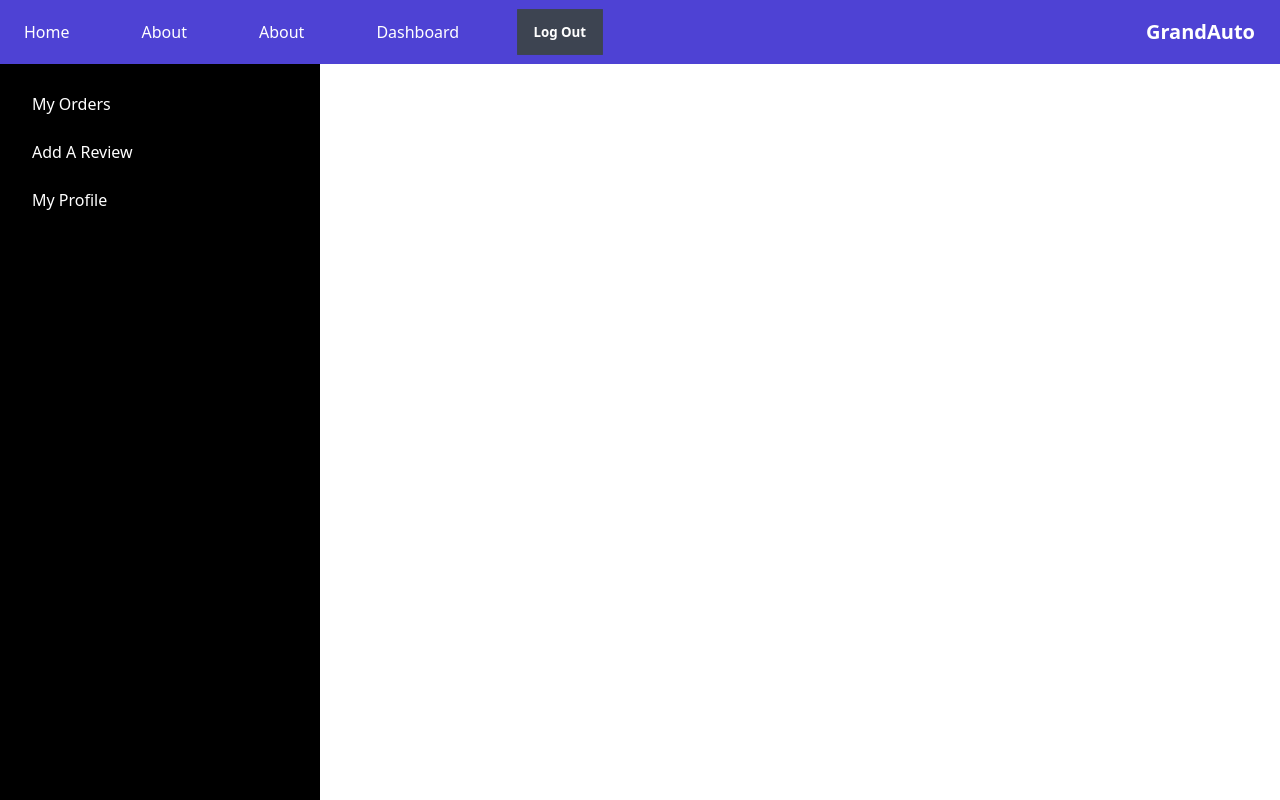
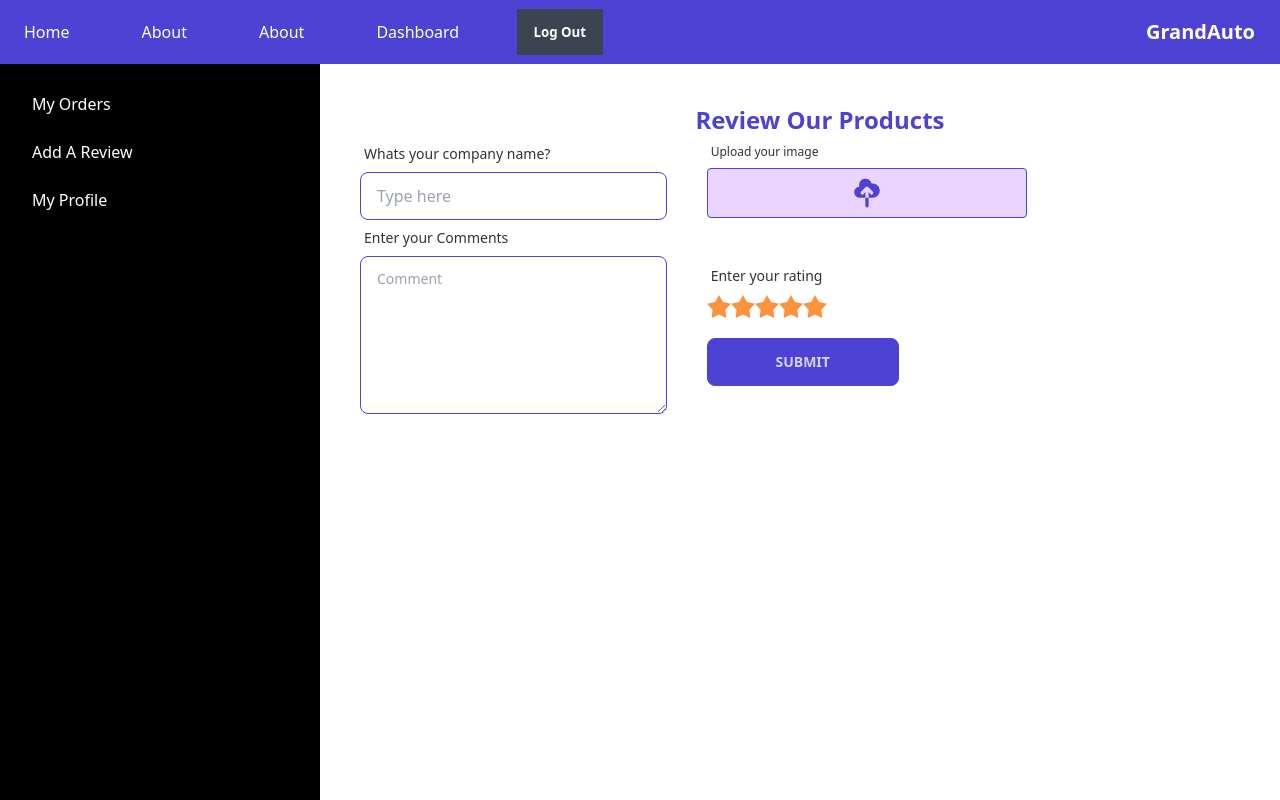
Before and after one commit to istiakhasan/grand-auto, a React (Create React App) app: page /dashboard/myreview in a window 1280 px wide. Shown: the top 800 px of the page. Built offline with nearby package versions, Linux system fonts and the light colour scheme; no server answers; sample sign-in values are in the browser's storage.

Commit message:
review page added

```diff
--- a/src/Pages/Dashboard/AddReview.js
+++ b/src/Pages/Dashboard/AddReview.js
@@ -1,11 +1,166 @@
-import React from 'react';
+import { CloudUploadIcon } from "@heroicons/react/solid";
+import React, { useState } from "react";
+import { useAuthState } from "react-firebase-hooks/auth";
+import { toast } from "react-toastify";
+
+import auth from "../../firebase.init";
 
 const AddReview = () => {
-    return (
-        <div>
+  const [user] = useAuthState(auth);
+  const [requiredImage, setRequiredImage] = useState("");
+  const imageKey = "f7888621f8cab2adfc76adb7ffde620b";
+  const handleSubmit = (e) => {
+    e.preventDefault();
+    const image = e.target.image.files[0];
+    if (!image) {
+      console.log("jacche");
+      setRequiredImage("* Please Attach a image");
+      return;
+    }
+    setRequiredImage("");
+    const formData = new FormData();
+    formData.append("image", image);
+    const url = `https://api.imgbb.com/1/upload?key=${imageKey}`;
+    fetch(url, {
+      method: "POST",
+      body: formData,
+    })
+      .then((res) => res.json())
+      .then((result) => {
+        if (result.success) {
+          const image = result.data.url;
+          const rating=parseInt(e.target.rating.value)
+          const review = {
+            name: user.displayName,
+            company: e.target.company.value,
+            rating,
+            comment: e.target.comment.value,
+            image: image,
+          }
+          fetch('http://localhost:4000/review', {
+            method: 'POST',
+            headers: {
+                'content-type': 'application/json'
 
-        </div>
-    );
+            },
+            body: JSON.stringify(review)
+        })
+        .then(res =>res.json())
+        .then(inserted =>{
+            if(inserted.insertedId){
+                toast.success('Review successfully')
+                e.target.reset()
+            }
+            else{
+                toast.error('Failed to post  review');
+            }
+        })
+        }
+      });
+  };
+
+  return (
+    <div>
+      <h2 className="font-semibold text-2xl text-primary text-center">
+        Review Our Products
+      </h2>
+
+      <div>
+        <form   onSubmit={handleSubmit} action="">
+         <div className="flex">
+         <div className="mr-10 w-4/12">
+            <div class="form-control w-full ">
+              <label class="label">
+                <span class="label-text">Whats your company name?</span>
+              </label>
+              <input
+                required
+                type="text"
+                name="company"
+                placeholder="Type here"
+                class="input input-bordered input-primary w-full "
+              />
+            </div>
+            <div class="form-control w-full ">
+              <label class="label">
+                <span class="label-text">Enter your Comments</span>
+              </label>
+              <textarea
+                required
+                name="comment"
+                rows="5"
+                class="textarea textarea-primary"
+                placeholder="Comment"
+              ></textarea>
+            </div>
+          </div>
+          <div className="w-96">
+            <div class="form-control w-full max-w-xs">
+              <label class="label text-xs">Upload your image</label>
+              <label
+                htmlFor="imageupload"
+                class="label cursor-pointer border bg-purple-200 border-primary rounded flex justify-center"
+              >
+                <CloudUploadIcon className=" h-8 text-primary" />
+              </label>
+              <input
+                id="imageupload"
+                type="file"
+                name="image"
+                class="input input-bordered input-primary hidden w-full max-w-xs"
+              />
+              <p className="text-red-500 font-semibold">{requiredImage}</p>
+            </div>
+            <div class="form-control w-full mt-10 ">
+              <label class="label">
+                <span class="label-text">Enter your rating</span>
+              </label>
+              <div class="rating">
+                <input
+                  required
+                  type="radio"
+                  value="1"
+                  name="rating"
+                  class="mask mask-star-2 bg-orange-400"
+                />
+                <input
+                  required
+                  type="radio"
+                  value="2"
+                  name="rating"
+                  class="mask mask-star-2 bg-orange-400"
+                />
+                <input
+                  required
+                  type="radio"
+                  value="3"
+                  name="rating"
+                  class="mask mask-star-2 bg-orange-400"
+                />
+                <input
+                  required
+                  type="radio"
+                  value="4"
+                  name="rating"
+                  class="mask mask-star-2 bg-orange-400"
+                />
+                <input
+                  required
+                  type="radio"
+                  value="5"
+                  name="rating"
+                  class="mask mask-star-2 bg-orange-400"
+                />
+              </div>
+            </div>
+            <button className="btn-primary btn mt-5 w-6/12">submit</button>
+          </div>
+         </div>
+
+        </form>
+      </div>
+    </div>
+  );
 };
 
 export default AddReview;
--- a/src/Pages/Home/Reviews.js
+++ b/src/Pages/Home/Reviews.js
@@ -9,30 +9,31 @@ const Reviews = () => {
         {
             id:1,
             rating:5,
-            name:"Musarof",
-            comment:"I want to say that their service is very nice and user friendly",
-            image:"https://api.lorem.space/image/face?hash=92310",company:"Expo Crop"
+            name:"Konnor Hahn",
+            comment:"So surprised when Emmy reached out to me regarding my review of order number 56666637. It was a very small inconvenience, but I understand that for people who aren't internet savvy, it's important to give them easy instructions! Your customer service ROCKS! ",
+            image:"https://images.pexels.com/photos/1239291/pexels-photo-1239291.jpeg?auto=compress&cs=tinysrgb&dpr=1&w=500",
+            company:"Expo Crop"
         },
         {
             id:2,
             rating:4,
-            name:"Musarof",
-            comment:"I want to say that their service is very nice and user friendly",
-            image:"https://api.lorem.space/image/face?hash=92310",company:"Expo Crop"
+            name:"Jolie Dixon",
+            comment:"I kept receiving different emails with tracking changes. The items were in stock but apparently that was not true. The parts were suppose to be here and I waited and even paid for the shipping.",
+            image:"https://media.istockphoto.com/photos/enjoying-the-coffee-aroma-picture-id593315336?k=20&m=593315336&s=170667a&w=0&h=HcyJciQMxEaQitJ7Rc9G71DBd7t3V4ZU2nLguSaSzT8=",company:"Expo Crop"
         },
         {
             id:3,
             rating:5,
-            name:"Musarof",
-            comment:"I want to say that their service is very nice and user friendly",
-            image:"https://api.lorem.space/image/face?hash=92310",company:"Expo Crop"
+            name:"Ty Martin",
+            comment:"Bought a non oe grill from carparts.com for my 300c to mod and was unaware that it did not include installation hardware along with having a slightly different mounting setup from my previous grill. ",
+            image:"https://cdn.pixabay.com/photo/2014/07/09/10/04/man-388104_960_720.jpg",company:"Expo Crop"
         },
         {
             id:4,
             rating:3,
-            name:"Musarof",
-            comment:"I want to say that their service is very nice and user friendly",
-            image:"https://api.lorem.space/image/face?hash=92310",company:"Expo Crop"
+            name:"Gavin Cline",
+            comment:"I recently placed my first order with CarParts, which was for a Honda fog lamp. It arrived 3 days later than promised and the bulb was missing. I was disappointed and gave them a 2 rating. ",
+            image:"https://images.pexels.com/photos/39866/entrepreneur-startup-start-up-man-39866.jpeg?auto=compress&cs=tinysrgb&dpr=1&w=500",company:"Expo Crop"
         },
     ]
 
--- a/src/Pages/Purchase/PurchaseModal.js
+++ b/src/Pages/Purchase/PurchaseModal.js
@@ -73,7 +73,7 @@ const PurchaseModal = ({tool,newOrderQuantity,setIsOpen,refetch}) => {
                 <span className="label-text">Your Name:</span>
               </label>
               <input
-                type="email"
+                type="text"
                 disabled
                 value={user.displayName}
                 className="input input-bordered input-primary w-full max-w-xs  "
```
